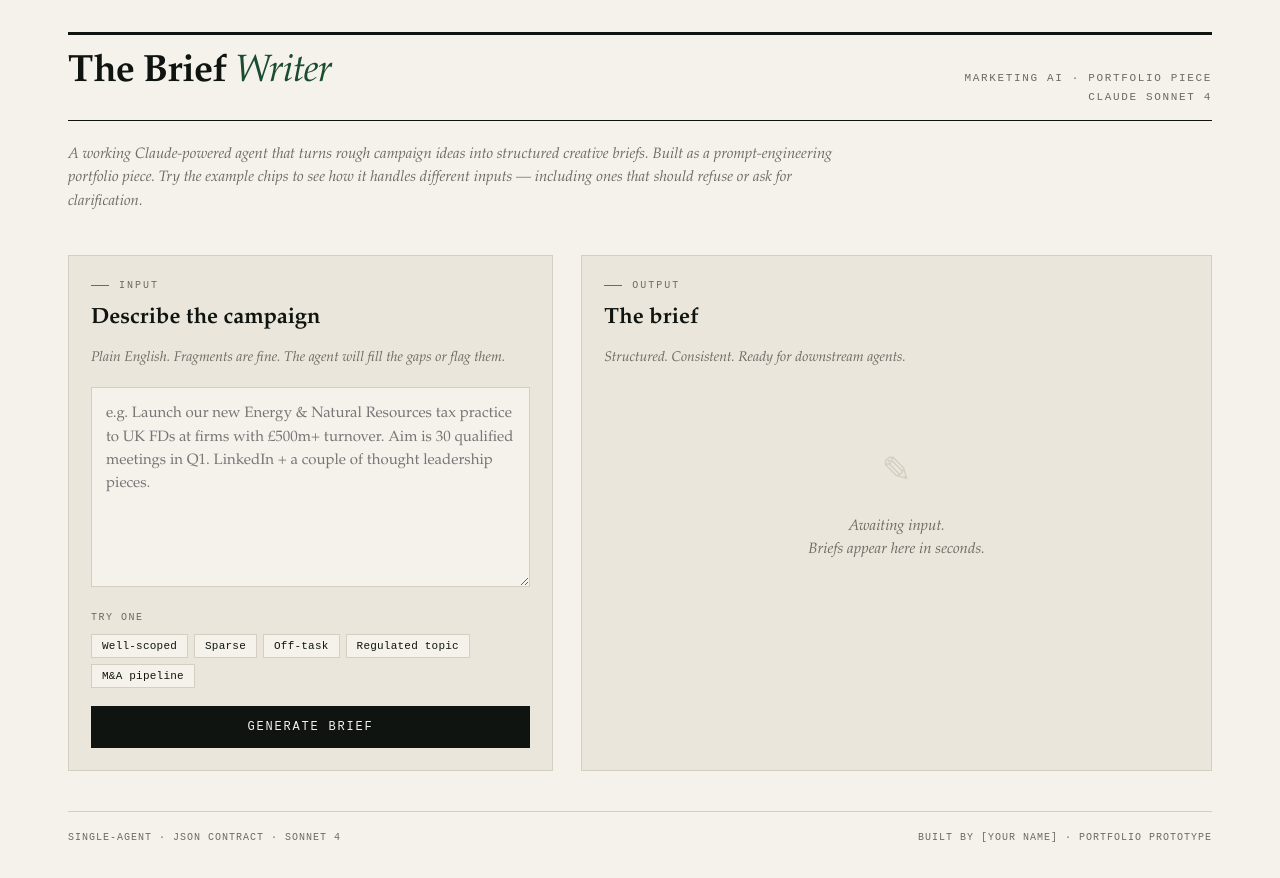
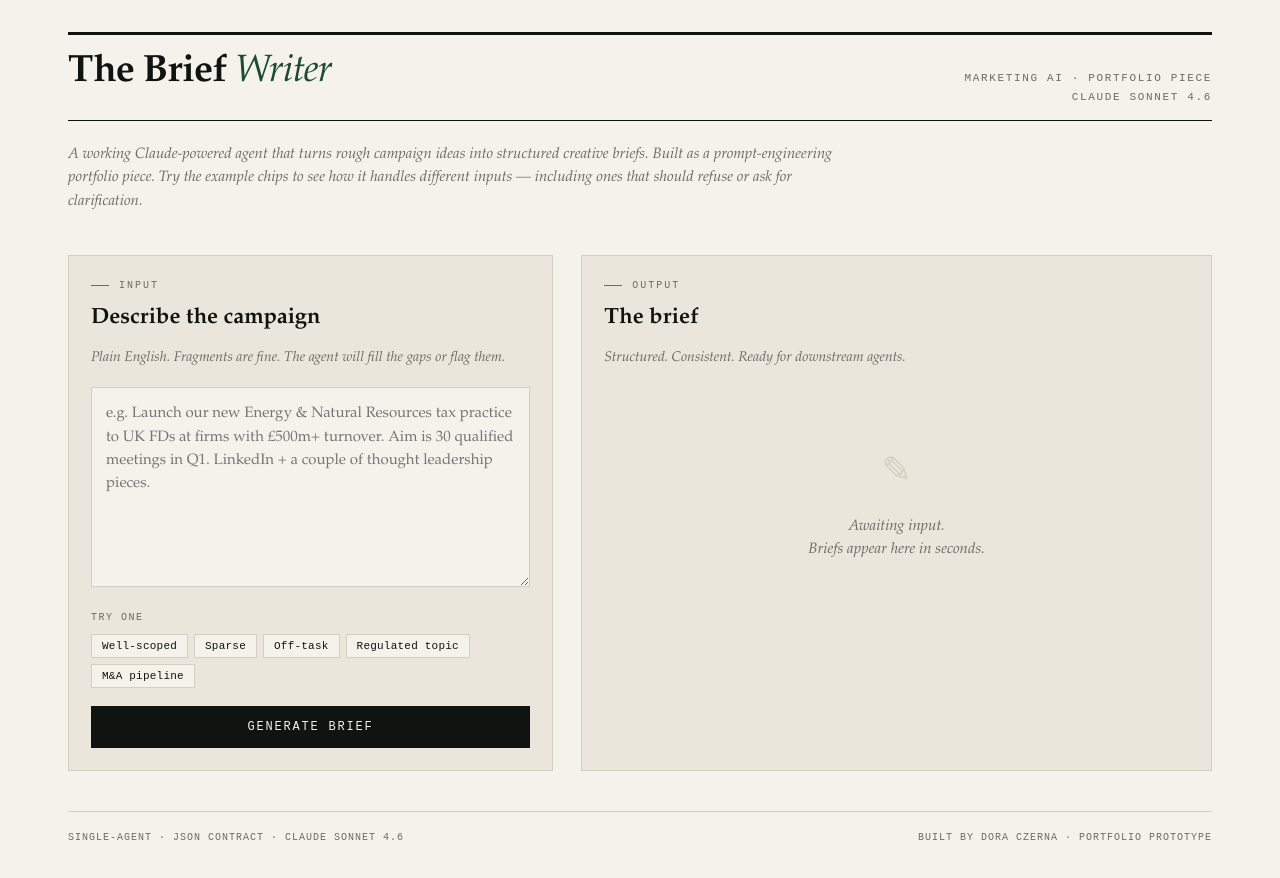
Before and after one commit to doracz/brief-writer-demo-deploy, a website: page index.html in a window 1280 px wide. Drawn offline with Linux system fonts and the light colour scheme.

Commit message:
Update Claude Sonnet version to 4.6
Updated version references in the footer and header.

```diff
--- a/index.html
+++ b/index.html
@@ -241,7 +241,7 @@
     <h1 class="masthead-title">The Brief <em>Writer</em></h1>
     <div class="masthead-meta">
       <div>Marketing AI · Portfolio piece</div>
-      <div>Claude Sonnet 4</div>
+      <div>Claude Sonnet 4.6</div>
     </div>
   </header>
 
@@ -275,8 +275,8 @@
   </div>
 
   <footer class="footer">
-    <span>Single-agent · JSON contract · Sonnet 4</span>
-    <span>Built by [Your Name] · Portfolio prototype</span>
+    <span>Single-agent · JSON contract · Claude Sonnet 4.6</span>
+    <span>Built by Dora Czerna · Portfolio prototype</span>
   </footer>
 </div>
 
```
